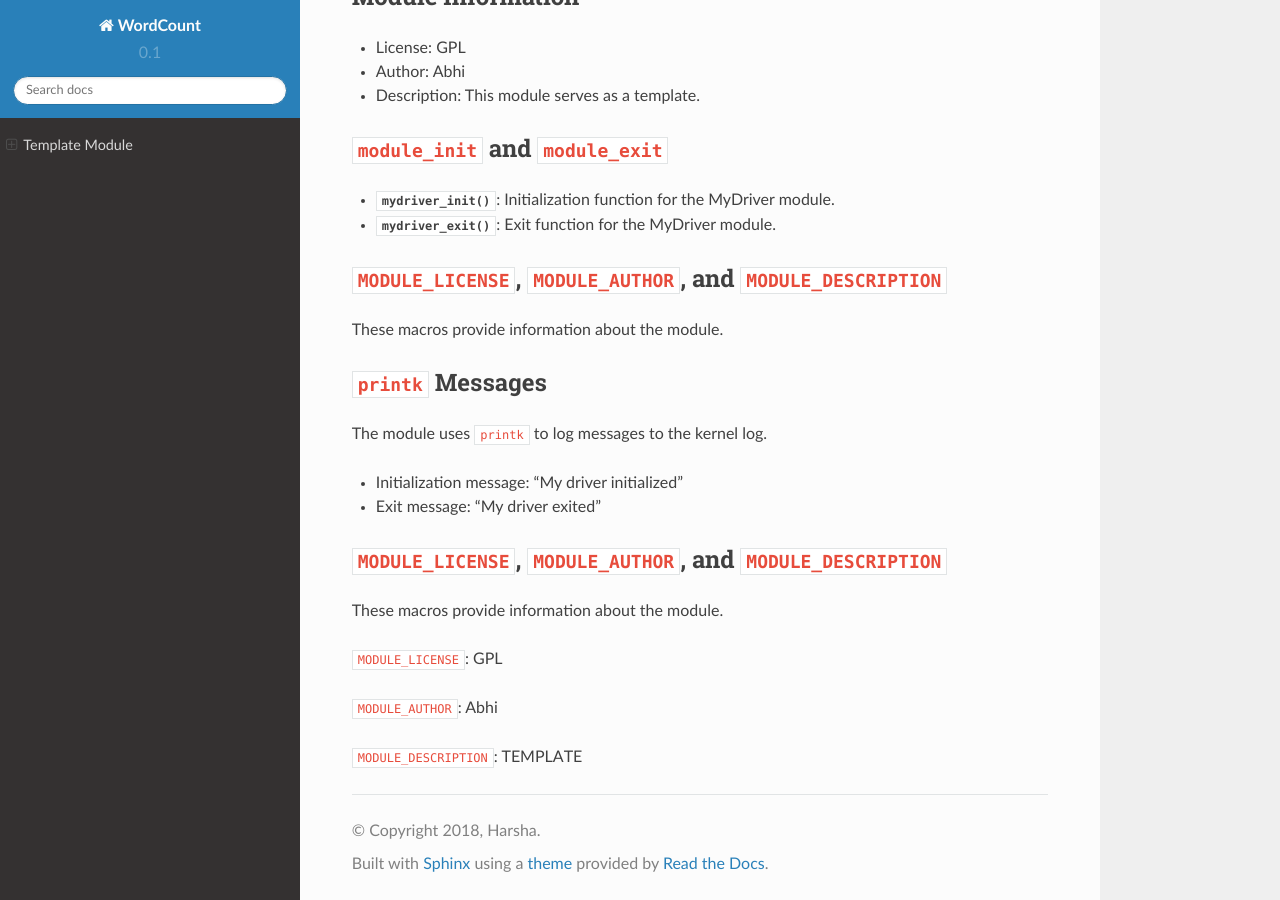
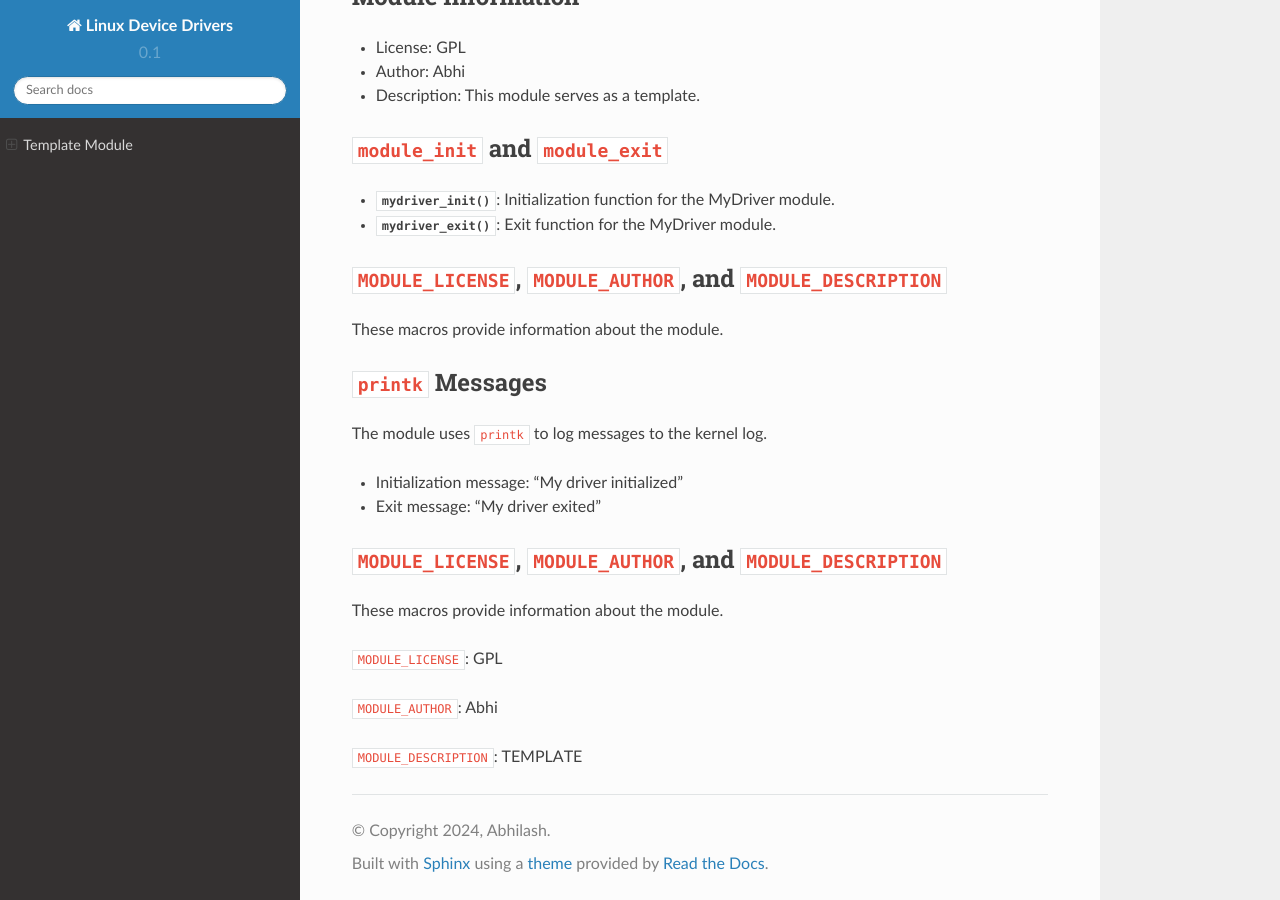
Before and after one commit to abhilashsagar/linuxdd, a Sphinx documentation site: the page built from doc/index.rst, in a window 1280 px wide and 900 px high, scrolled down 896 px. Built offline with Sphinx 7.4.7 and the Read the Docs theme 2.0.0, drawn with Linux system fonts in a browser that asks for light colours.

Commit message:
Update conf.py

```diff
--- a/doc/conf.py
+++ b/doc/conf.py
@@ -46,9 +46,9 @@ source_suffix = '.rst'
 master_doc = 'index'
 
 # General information about the project.
-project = 'WordCount'
-copyright = '2018, Harsha'
-author = 'Harsha'
+project = 'Linux Device Drivers'
+copyright = '2024, Abhilash'
+author = 'Abhilash'
 
 # The version info for the project you're documenting, acts as replacement for
 # |version| and |release|, also used in various other places throughout the
```
